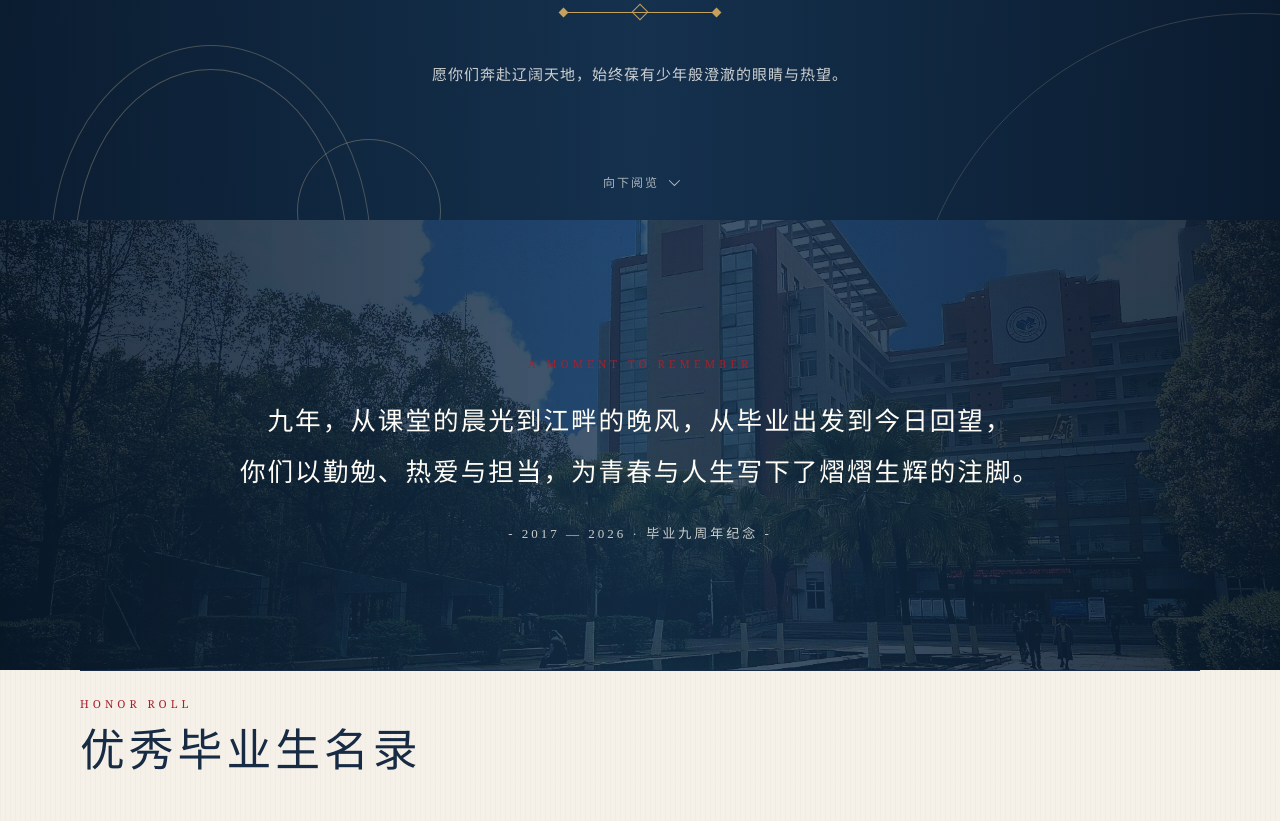
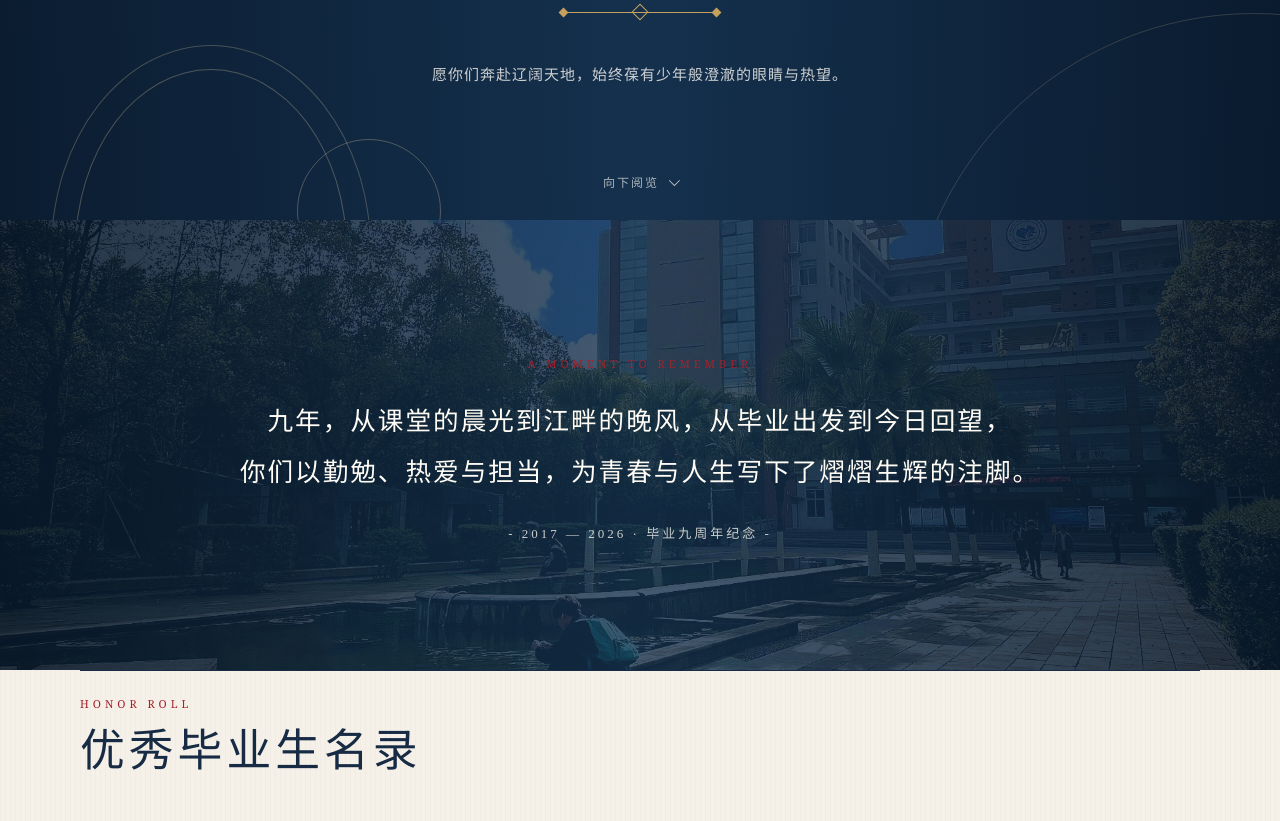
Before and after one commit to ggluoly/yznu, a website built with Vite: page index.html in a window 1280 px wide. Shown: the part 580-1401 px from the top of the page. Built offline with nearby package versions, Linux system fonts and the light colour scheme; no server answers.

Commit message:
feat: 更新图片背景布局

```diff
--- a/src/style.css
+++ b/src/style.css
@@ -433,7 +433,7 @@ h1 {
   text-align: center;
   background:
     linear-gradient(90deg, rgba(9, 25, 44, 0.88), rgba(21, 49, 78, 0.8), rgba(9, 25, 44, 0.88)),
-    url('/yznu-intro-bg.jpg') 50% 50% / cover no-repeat;
+    url('/yznu-intro-bg.jpg') 50% 68% / cover no-repeat;
 }
 
 .section-label {
```
